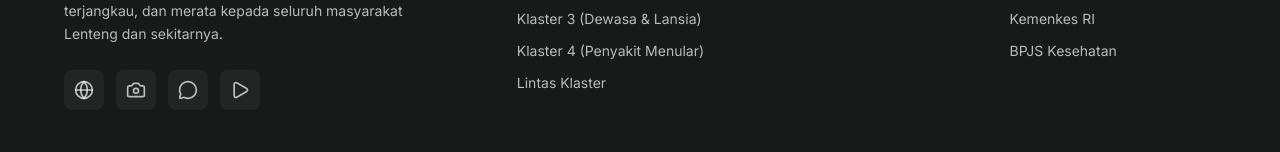
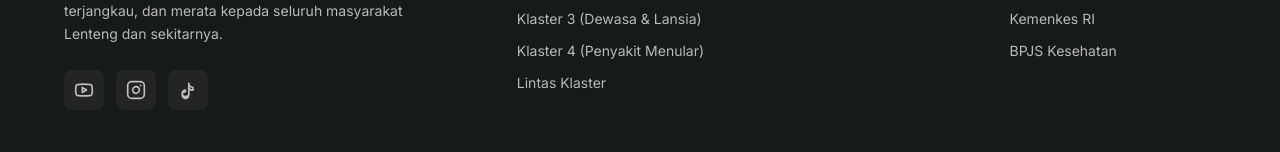
Before and after one commit to defefendi/puskesmas-web, a Next.js app: page / in a window 1280 px wide. Shown: the part 2126-2278 px from the top of the page. Built offline with nearby package versions, Linux system fonts and the light colour scheme; no server answers.

Commit message:
Add social media links for Youtube, IG, TikTok in footer

```diff
--- a/src/components/FooterSection.tsx
+++ b/src/components/FooterSection.tsx
@@ -1,6 +1,12 @@
 import Image from 'next/image';
 import Link from 'next/link';
-import { Globe, Camera, MessageCircle, Play } from 'lucide-react';
+import { Youtube, Instagram } from 'lucide-react';
+
+const TiktokIcon = ({ size = 20 }: { size?: number }) => (
+  <svg width={size} height={size} viewBox="0 0 24 24" fill="none" stroke="currentColor" strokeWidth="2" strokeLinecap="round" strokeLinejoin="round">
+    <path d="M9 12a4 4 0 1 0 4 4V4a5 5 0 0 0 5 5v3a4 4 0 0 1-5-5v11a4 4 0 1 1-4-4Z"/>
+  </svg>
+);
 import { databases } from '@/appwrite';
 
 export default async function FooterSection() {
@@ -32,11 +38,15 @@ export default async function FooterSection() {
               Memberikan pelayanan kesehatan primer berkualitas, terjangkau, dan merata kepada seluruh masyarakat Lenteng dan sekitarnya.
             </p>
             <div className="flex gap-3">
-              {[Globe, Camera, MessageCircle, Play].map((Icon, idx) => (
-                <div key={idx} className="p-2.5 bg-white/5 rounded-lg text-white/70 hover:bg-white/10 hover:text-white transition cursor-pointer">
-                  <Icon size={20} />
-                </div>
-              ))}
+              <a href="https://youtube.com/@puskesmaslenteng" target="_blank" rel="noreferrer" className="p-2.5 bg-white/5 rounded-lg text-white/70 hover:bg-red-600 hover:text-white transition cursor-pointer" title="YouTube">
+                <Youtube size={20} />
+              </a>
+              <a href="https://instagram.com/puskesmaslenteng" target="_blank" rel="noreferrer" className="p-2.5 bg-white/5 rounded-lg text-white/70 hover:bg-pink-600 hover:text-white transition cursor-pointer" title="Instagram">
+                <Instagram size={20} />
+              </a>
+              <a href="https://tiktok.com/@puskesmaslenteng" target="_blank" rel="noreferrer" className="p-2.5 bg-white/5 rounded-lg text-white/70 hover:bg-gray-800 hover:text-white transition cursor-pointer" title="TikTok">
+                <TiktokIcon size={20} />
+              </a>
             </div>
 
             <div className="pt-4">
```
